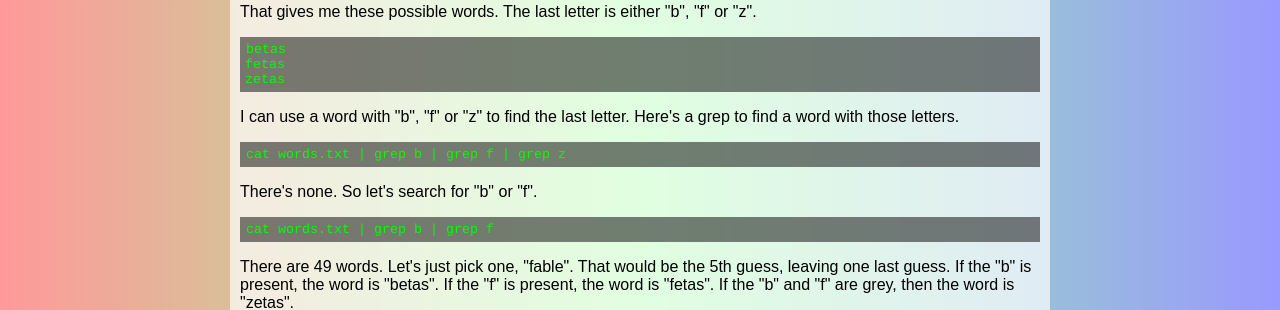
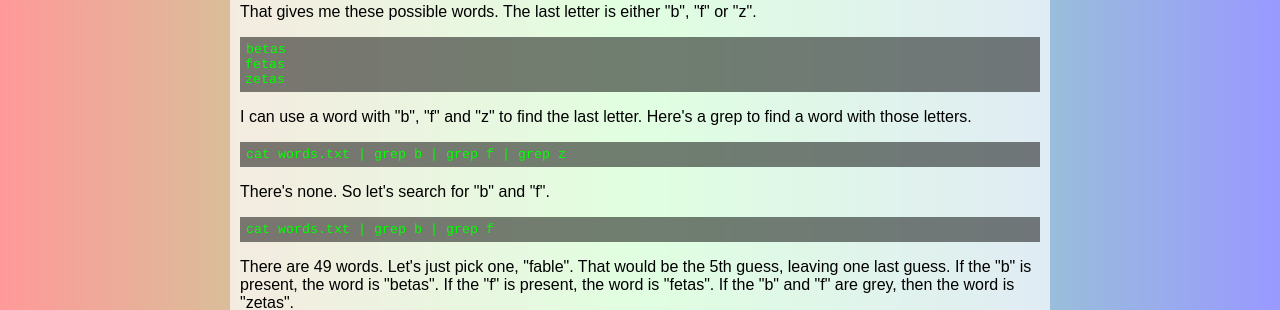
Before and after one commit to magnusviri/magnusviri.com, a Jekyll site: the page built from _posts/2022-02-16-wordle.md, in a window 1280 px wide and 900 px high, scrolled down 1905 px. Shown: the part 380-690 px from the top of the window. Built offline with Jekyll 4.4.1, drawn with Linux system fonts in a browser that asks for light colours; comment, search, counter and statistics services are not loaded.

Commit message:
One last last change

```diff
--- a/_posts/2022-02-16-wordle.md
+++ b/_posts/2022-02-16-wordle.md
@@ -104,11 +104,11 @@ That gives me these possible words. The last letter is either "b", "f" or "z".
 	fetas
 	zetas
 
-I can use a word with "b", "f" or "z" to find the last letter. Here's a grep to find a word with those letters.
+I can use a word with "b", "f" and "z" to find the last letter. Here's a grep to find a word with those letters.
 
 	cat words.txt | grep b | grep f | grep z
 
-There's none. So let's search for "b" or "f".
+There's none. So let's search for "b" and "f".
 
 	cat words.txt | grep b | grep f
 
```
